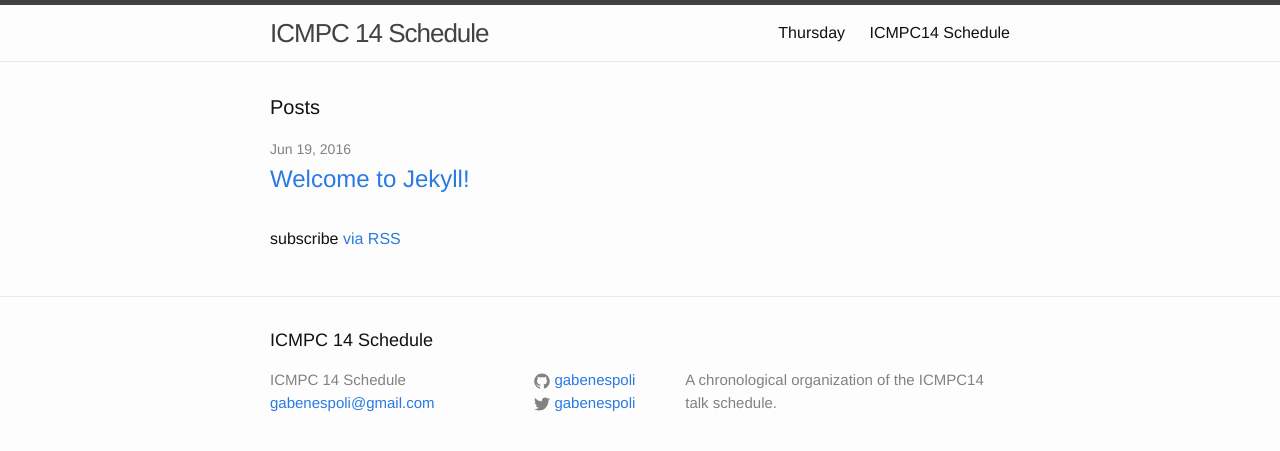
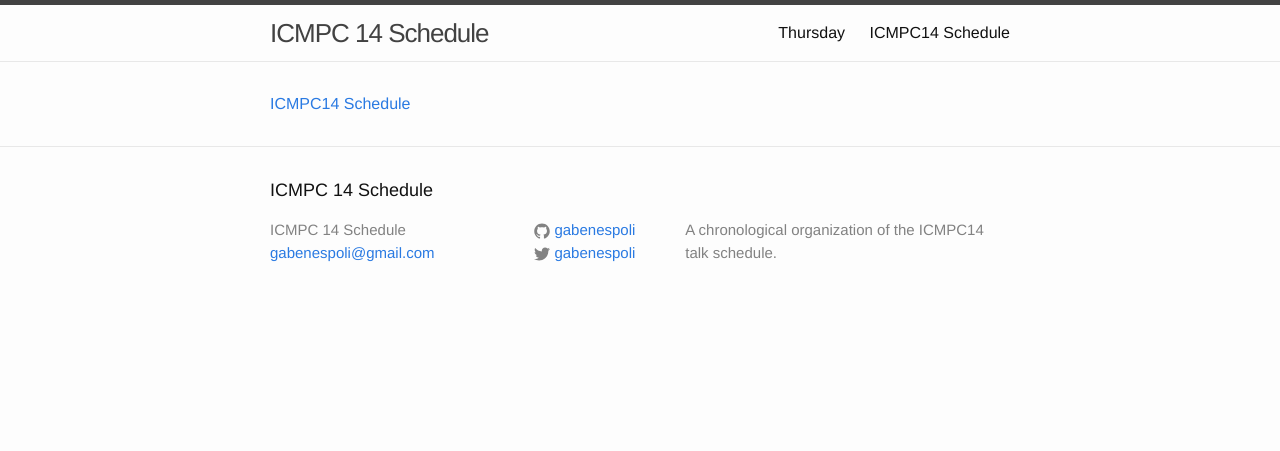
Before and after one commit to gabenespoli/gabenespoli.github.io, a Jekyll site: the page built from index.html, in a window 1280 px wide. Shown: the top 451 px of the page. Built offline with Jekyll 4.4.1, drawn with Linux system fonts in a browser that asks for light colours.

Commit message:
add icmpc to index.html

```diff
--- a/index.html
+++ b/index.html
@@ -2,22 +2,4 @@
 layout: default
 ---
 
-<div class="home">
-
-  <h1 class="page-heading">Posts</h1>
-
-  <ul class="post-list">
-    {% for post in site.posts %}
-      <li>
-        <span class="post-meta">{{ post.date | date: "%b %-d, %Y" }}</span>
-
-        <h2>
-          <a class="post-link" href="{{ post.url | prepend: site.baseurl }}">{{ post.title }}</a>
-        </h2>
-      </li>
-    {% endfor %}
-  </ul>
-
-  <p class="rss-subscribe">subscribe <a href="{{ "/feed.xml" | prepend: site.baseurl }}">via RSS</a></p>
-
-</div>
+<a href="http://gabenespoli.github.io/icmpc/">ICMPC14 Schedule</a>
```
